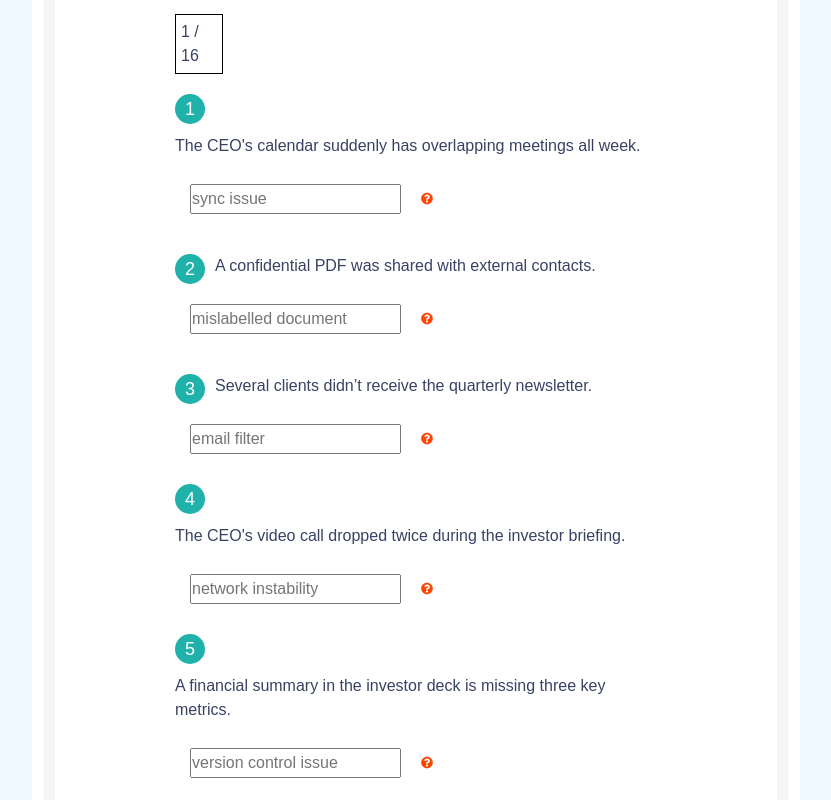
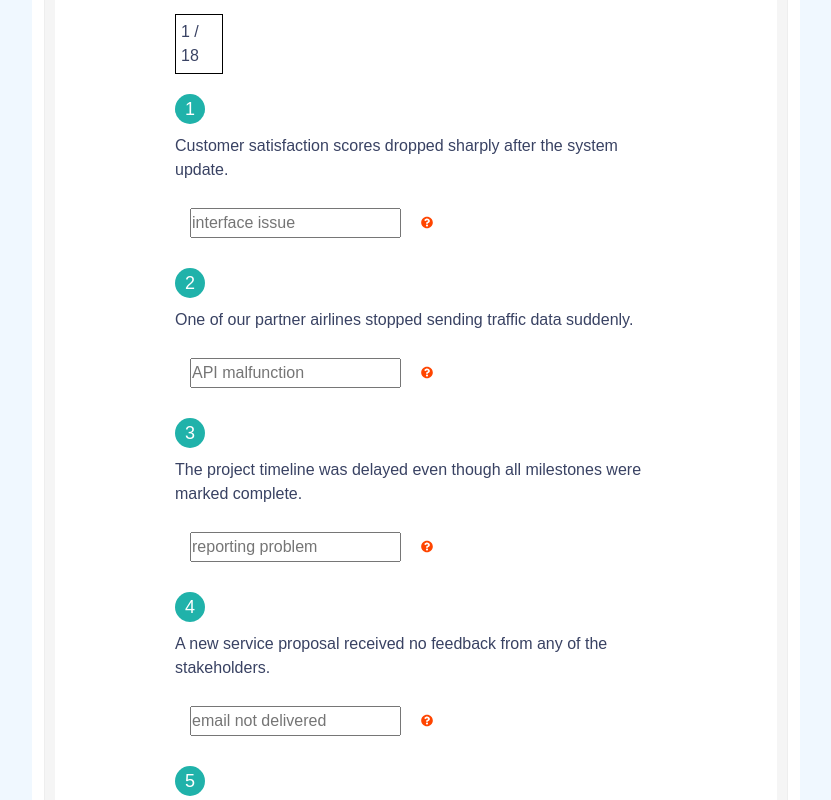
Before and after one commit to spartaq/hu-app, a React (Create React App) app: page /topics/teambuilding in a window 1280 px wide. Shown: the part 1920-2720 px from the top of the page, without its empty margins (224-1055 px from the left). Built offline with nearby package versions, Linux system fonts and the light colour scheme.

Commit message:
problemsolving add

```diff
--- a/src/Mainpages/Grammar-Exercises/Data/modalsdeduction.json
+++ b/src/Mainpages/Grammar-Exercises/Data/modalsdeduction.json
@@ -1,4 +1,59 @@
 [
+
+  {
+    "text": "Customer satisfaction scores dropped sharply after the system update.",
+    "prompt": "interface issue",
+    "answer": "It might be an interface issue. / It could have been caused by a confusing layout change.",
+    "topic": "atc"
+  },
+  {
+    "text": "One of our partner airlines stopped sending traffic data suddenly.",
+    "prompt": "API malfunction",
+    "answer": "It could be an API malfunction. / It might have been due to a failed integration.",
+    "topic": "atc"
+  },
+  {
+    "text": "The project timeline was delayed even though all milestones were marked complete.",
+    "prompt": "reporting problem",
+    "answer": "It must be a reporting problem. / There might have been an error in progress tracking.",
+    "topic": "atc"
+  },
+  {
+    "text": "A new service proposal received no feedback from any of the stakeholders.",
+    "prompt": "email not delivered",
+    "answer": "It might be that the email wasn’t delivered. / It could have gone to spam.",
+    "topic": "atc"
+  },
+  {
+    "text": "Our innovation workshop results are identical to the previous year’s output.",
+    "prompt": "lack of new data",
+    "answer": "It could be due to a lack of new data. / The team might have reused last year’s materials.",
+    "topic": "atc"
+  },
+  {
+    "text": "The cost forecast for the new system is much lower than expected.",
+    "prompt": "missing inputs",
+    "answer": "Some cost components might be missing. / It could have been miscalculated due to incomplete inputs.",
+    "topic": "atc"
+  },
+  {
+    "text": "The performance metrics for one control tower are far higher than all others.",
+    "prompt": "measurement inconsistency",
+    "answer": "There must be a measurement inconsistency. / It might have been calculated using a different formula.",
+    "topic": "atc"
+  },
+  {
+    "text": "Staff reported system slowdowns only during specific hours of the day.",
+    "prompt": "server load",
+    "answer": "It could be due to server load. / The system might be overloaded during peak operations.",
+    "topic": "atc"
+  },
+  {
+    "text": "Stakeholders are confused about project priorities despite several briefings.",
+    "prompt": "communication gap",
+    "answer": "There might be a communication gap. / The objectives could have been presented unclearly.",
+    "topic": "atc"
+  },
   {
     "text": "The CEO's calendar suddenly has overlapping meetings all week.",
     "prompt": "sync issue",
--- a/src/Mainpages/Topics/problemsolving.js
+++ b/src/Mainpages/Topics/problemsolving.js
@@ -76,13 +76,7 @@ const Problemsolving = () => {
                 <div className="agenda-subtitle">Vocabulary</div>
 
 
-                <div>
 
-                <div className="agenda-display-grid">
-                    <VocabularyMatch data={vocabData} topic="problemsolving" />
-                    </div>
-
-                    </div>
 
 
                 <div className="agenda-reading">Reading</div>
@@ -98,7 +92,7 @@ const Problemsolving = () => {
                 <Video videos={videoData} title="Tech solutions" />
 
                 <div className="agenda-discussion">Discussion</div>
-                <RandomQuestionGenerator discussionquestions={discussionquestionsData} topic="4ig" />
+                <RandomQuestionGenerator discussionquestions={discussionquestionsData} topic="problemsolving" />
             </div>
         </div>
     );
```
